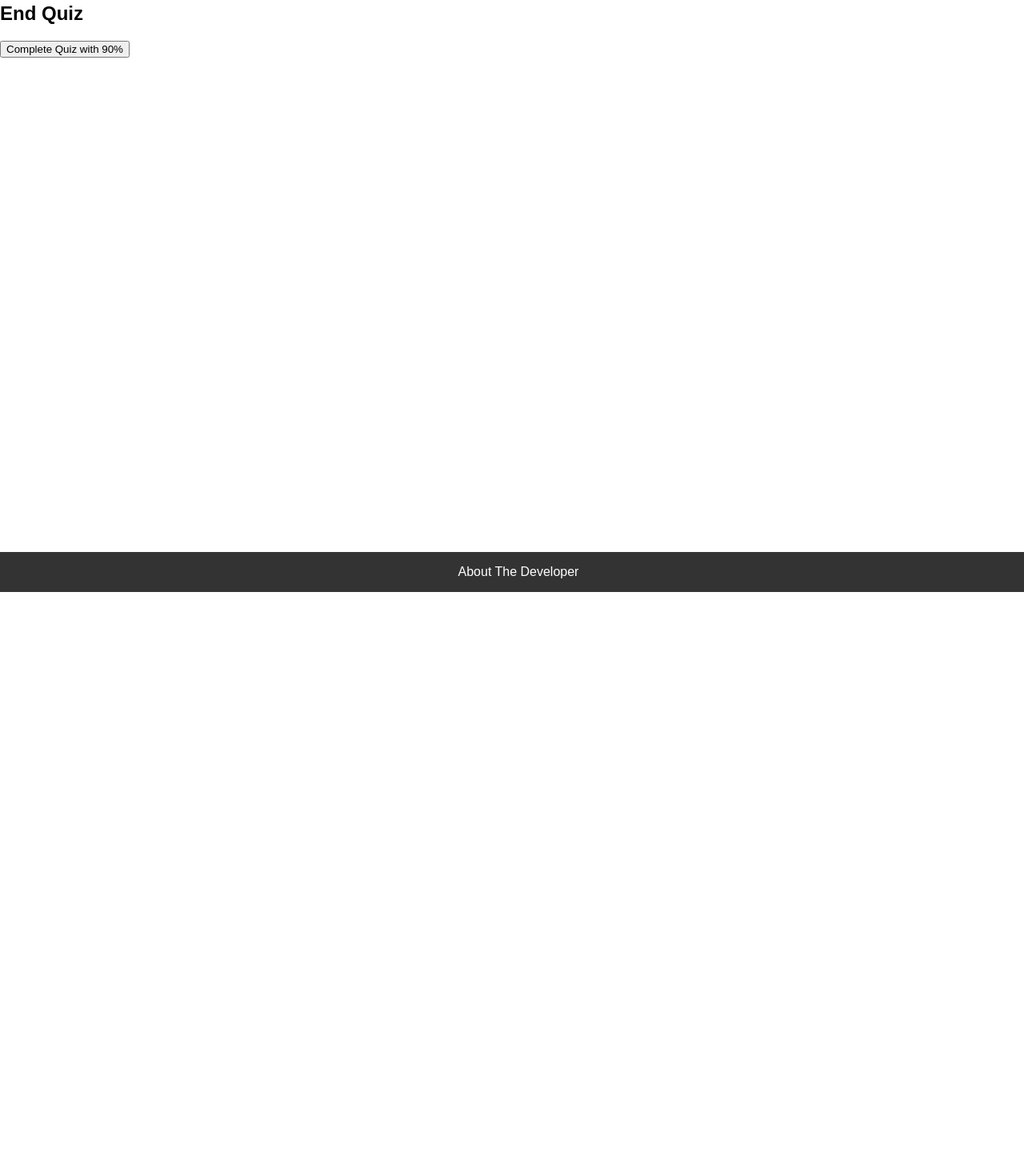
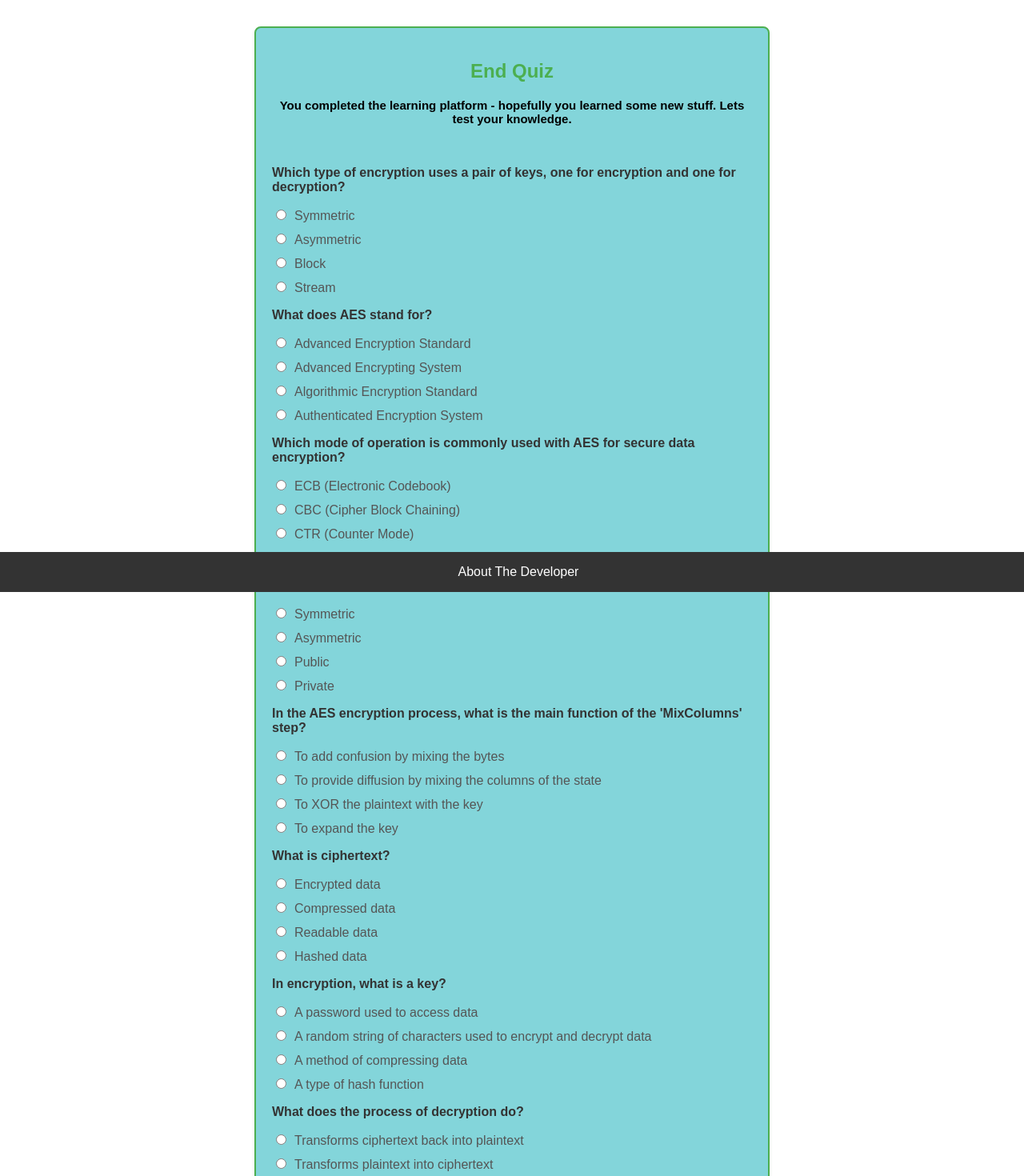
Before and after one commit to AnthonyQ98/Lock-and-Learn, a React (Create React App) app in the folder frontend/: page /end-quiz in a window 1280 px wide. Shown: the part 60-1530 px from the top of the page at 80% size. Before the commit the page ends 800 px from the top, so only its background shows below. Built offline with nearby package versions, Linux system fonts and the light colour scheme.

Commit message:
temporarily adding summary page, changing to use navigate instead of anchor links to ensure user state is held across pages

```diff
--- a/frontend/src/components/Pages/EndQuizPage.js
+++ b/frontend/src/components/Pages/EndQuizPage.js
@@ -1,32 +1,126 @@
 import React, { useState } from 'react';
 import { useNavigate } from 'react-router-dom';
+import { useUser } from '../UserContext/UserContext';
 
 const EndQuiz = () => {
   const [quizResult, setQuizResult] = useState(null);
   const navigate = useNavigate();
+  const [answers, setAnswers] = useState({});
+  const { user } = useUser();
 
-  const handleQuizCompletion = (result) => {
-    // Save result to the database
-    fetch('http://localhost:8080/end-quiz-result', {
+const questions = [
+  {
+      question: "Which type of encryption uses a pair of keys, one for encryption and one for decryption?",
+      options: ["Symmetric", "Asymmetric", "Block", "Stream"],
+      correctAnswer: "Asymmetric"
+  },
+  {
+    question: "What does AES stand for?",
+    options: ["Advanced Encryption Standard", "Advanced Encrypting System", "Algorithmic Encryption Standard", "Authenticated Encryption System"],
+    correctAnswer: "Advanced Encryption Standard"
+  },
+  {
+    question: "Which mode of operation is commonly used with AES for secure data encryption?",
+    options: ["ECB (Electronic Codebook)", "CBC (Cipher Block Chaining)", "CTR (Counter Mode)", "OFB (Output Feedback)"],
+    correctAnswer: "CBC (Cipher Block Chaining)"
+  },
+  {
+    question: "Which type of key does AES-256 use?",
+    options: ["Symmetric", "Asymmetric", "Public", "Private"],
+    correctAnswer: "Symmetric"
+  },
+  {
+    question: "In the AES encryption process, what is the main function of the 'MixColumns' step?",
+    options: ["To add confusion by mixing the bytes", "To provide diffusion by mixing the columns of the state", "To XOR the plaintext with the key", "To expand the key"],
+    correctAnswer: "To provide diffusion by mixing the columns of the state"
+  },
+  {
+      question: "What is ciphertext?",
+      options: ["Encrypted data", "Compressed data", "Readable data", "Hashed data"],
+      correctAnswer: "Encrypted data"
+    },
+    {
+      question: "In encryption, what is a key?",
+      options: ["A password used to access data", "A random string of characters used to encrypt and decrypt data", "A method of compressing data", "A type of hash function"],
+      correctAnswer: "A random string of characters used to encrypt and decrypt data"
+    },
+    {
+      question: "What does the process of decryption do?",
+      options: ["Transforms ciphertext back into plaintext", "Transforms plaintext into ciphertext", "Compresses data", "Hashes data"],
+      correctAnswer: "Transforms ciphertext back into plaintext"
+    },
+];
+
+const handleAnswerChange = (questionIndex, selectedOption) => {
+  setAnswers({
+    ...answers,
+    [questionIndex]: selectedOption
+  });
+};
+
+const calculateResult = () => {
+  let correctAnswersCount = 0;
+  questions.forEach((question, index) => {
+    if (answers[index] === question.correctAnswer) {
+      correctAnswersCount += 1;
+    }
+  });
+  console.log('Correct answers count:', correctAnswersCount);
+  console.log('Total number of questions:', questions.length);
+
+  const percentageScore = (correctAnswersCount / questions.length) * 100;
+  console.log('Percentage score:', percentageScore);
+
+  return percentageScore;
+};
+
+const handleQuizCompletion = () => {
+  const result = { result: calculateResult(), user_id: user.id, quiz_type: "end" };
+  console.log("result: ", result)
+  // Make request to quiz-result endpoint on backend with result JSON data.
+  fetch('http://localhost:8080/quiz-result', {
     method: 'POST',
     headers: {
       'Content-Type': 'application/json'
     },
-      body: JSON.stringify({ result })
+    body: JSON.stringify(result)
   }).then(() => {
     setQuizResult(result);
-      // Redirect to user page or wherever
-      navigate('/user');
+    navigate('/summary');
   });
 };
 
+
 return (
-    <div>
-      <h2>End Quiz</h2>
-      {/* Implement the quiz form here */}
-      <button onClick={() => handleQuizCompletion(90)}>Complete Quiz with 90%</button>
+  <div className="quiz-container">
+    <h2 className="quiz-header">End Quiz</h2>
+    <h3 className="quiz-subtitle">You completed the learning platform - hopefully you learned some new stuff. Lets test your knowledge.</h3>
+    {questions.map((question, index) => (
+      <div key={index} className="quiz-question">
+        <p>{question.question}</p>
+        <ul className="quiz-options">
+          {question.options.map((option, optionIndex) => (
+            <li key={optionIndex} className="quiz-option">
+              <label>
+                <input
+                  type="radio"
+                  name={`question-${index}`}
+                  value={option}
+                  checked={answers[index] === option}
+                  onChange={() => handleAnswerChange(index, option)}
+                />
+                {option}
+              </label>
+            </li>
+          ))}
+        </ul>
+      </div>
+    ))}
+    <button className="quiz-button" onClick={handleQuizCompletion}>Complete Quiz</button>
   </div>
 );
 };
 
+
+
 export default EndQuiz;
--- a/frontend/src/components/Pages/LearningPlatform.js
+++ b/frontend/src/components/Pages/LearningPlatform.js
@@ -1,5 +1,7 @@
 import React, { useState } from 'react';
 import './LearningPlatform.css';
+import { Link } from 'react-router-dom';
+import { useNavigate } from 'react-router-dom';
 
 const Section = ({ title, content, image, reference }) => (
   <div className="section-container">
@@ -40,6 +42,7 @@ const LearningPlatform = () => {
   const [secretKey, setSecretKey] = useState('');
   const [isKeyGenerated, setIsKeyGenerated] = useState(false);
   const [aiResponse, setAiResponse] = useState('');
+  const navigate = useNavigate();
 
   const sections = [
     {
@@ -76,6 +79,29 @@ const LearningPlatform = () => {
   ];
 
   const handleDetailBoxClick = async () => {
+    try {
+      const response = await fetch('http://localhost:8080/gemini-prompt', {
+        method: 'POST',
+        headers: {
+          'Content-Type': 'application/json'
+        },
+        body: JSON.stringify({
+          sectionContent: sections[currentSection].content
+        })
+      });
+      if (!response.ok) {
+        throw new Error('Network response was not ok');
+      }
+      const data = await response.json();
+      console.log(data);
+      const content = data.content;
+      setAiResponse(content);
+    } catch (error) {
+      console.error('Error sending section content to AI:', error);
+    }
+  };
+
+  const handleCompletedButtonClick = async () => {
     try {
       const response = await fetch('http://localhost:8080/gemini-prompt', {
         method: 'POST',
@@ -270,8 +296,8 @@ const LearningPlatform = () => {
           <button className="arrow-button" onClick={handleDetailBoxClick}>Confused? Ask AI for more info</button>
         )}
         {currentSection === sections.length - 1 && (
-          <button className="arrow-button">
-            Complete the final quiz
+          <button className="arrow-button" onClick={navigate("/end-quiz")}>
+            <a href="/end-quiz" style={{ textDecoration: 'none', color: 'inherit', display: 'block', width: '100%', height: '100%' }}>Complete the final quiz</a>
           </button>
         )}
       </div>
```
Also changed, not shown: frontend/src/components/Pages/SummaryPage.js (added, +52 -0 lines). Lines whose indentation alone changed are shown as unchanged.
